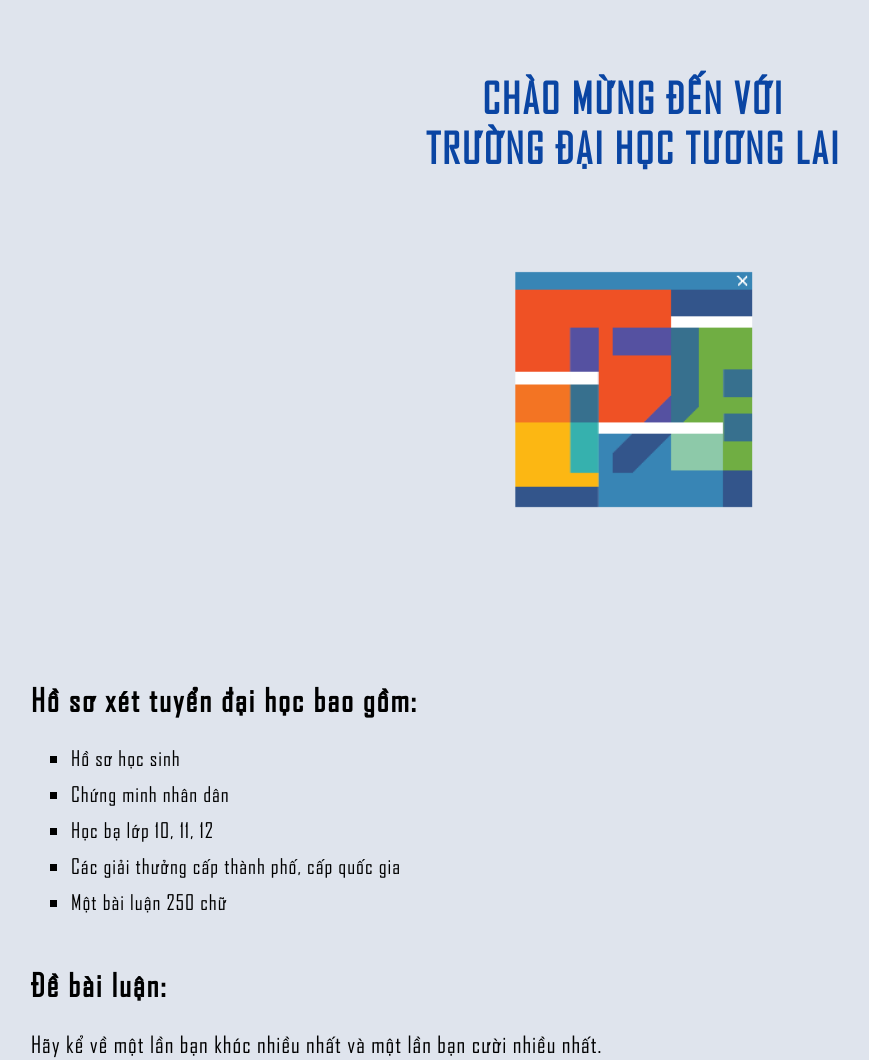
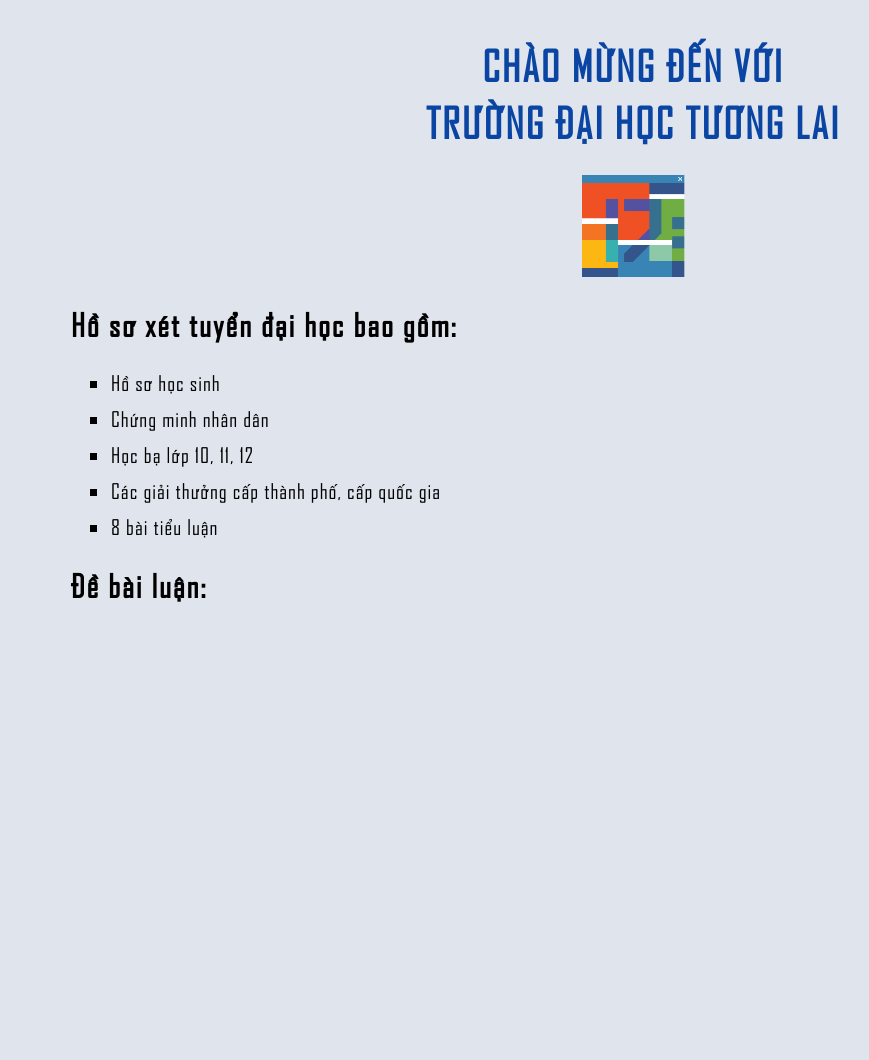
Before and after one commit to dnhuan/xet-tuyen-1720, a plain HTML site: page index.html in a window 1280 px wide. Shown: the whole page, without its empty margins (7-876 px from the left). After the commit the page ends 800 px from the top, so only its background shows below. Drawn offline with Linux system fonts and the light colour scheme.

Commit message:
redesign

```diff
--- a/index.css
+++ b/index.css
@@ -15,44 +15,35 @@ body {
   letter-spacing: 2px;
 }
 
-img {
-  display: block;
-  margin: 0 auto;
-  width: 30%;
-  height: 30%;
+.title-container {
+  margin-top: 50px;
+}
+
+.title-container h1 {
+  text-align: center;
+  font-size: 2em;
+  line-height: 0.7em;
+  color: #0a45a3;
 }
 
 .logo-container {
-  margin-top: 10px;
+  margin-top: -20px;
 }
 
-.title-container {
-  margin-top: 100px;
-}
-
-h1 {
-  margin-top: -30px;
-  text-align: center;
-  font-size: 2em;
-  color: #0a45a3;
+.logo-container img {
+  display: block;
+  margin: 0 auto;
+  width: 13%;
+  height: 13%;
 }
 
 .body-container {
-  margin-top: 100px;
-  margin-left: 30px;
+  margin-top: -30px;
+  margin-left: 70px;
 }
 
-li {
+#ho-so li {
   list-style: square;
   margin-top: 10px;
   letter-spacing: 1px;
 }
-
-.de-bai {
-  margin-top: 50px;
-}
-
-p {
-    font-size: 1.1em;
-    letter-spacing: 1px;
-}
--- a/index.html
+++ b/index.html
@@ -10,23 +10,27 @@
 
 <body>
     <div class="title-container">
-        <h1>CHÀO MỪNG ĐẾN VỚI </h1>
+        <h1>CHÀO MỪNG ĐẾN VỚI</h1>
         <h1>TRƯỜNG ĐẠI HỌC TƯƠNG LAI</h1>
     </div>
     <div class="logo-container">
         <img src="/logo1.png">
     </div>
     <div class="body-container">
+        <div id="ho-so">
             <h2>Hồ sơ xét tuyển đại học bao gồm:</h2>
             <ul>
                 <li>Hồ sơ học sinh</li>
                 <li>Chứng minh nhân dân</li>
                 <li>Học bạ lớp 10, 11, 12</li>
                 <li>Các giải thưởng cấp thành phố, cấp quốc gia</li>
-            <li>Một bài luận 250 chữ</li>
+                <li>8 bài tiểu luận</li>
             </ul>
-        <h2 class="de-bai">Đề bài luận:</h2>
-        <p>Hãy kể về một lần bạn khóc nhiều nhất và một lần bạn cười nhiều nhất.</p>
+        </div>
+        <div id="essay">
+            <h2>Đề bài luận:</h2>
+
+        </div>
     </div>
 </body>
 
```
Lines whose indentation alone changed are shown as unchanged.
